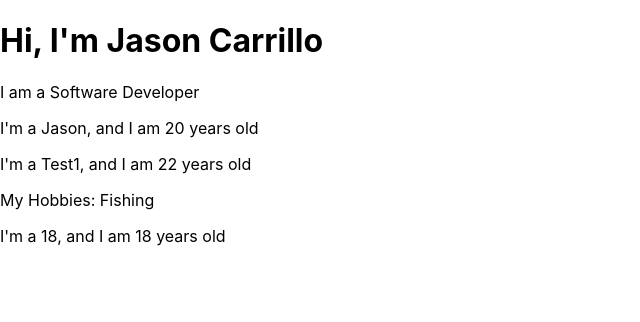
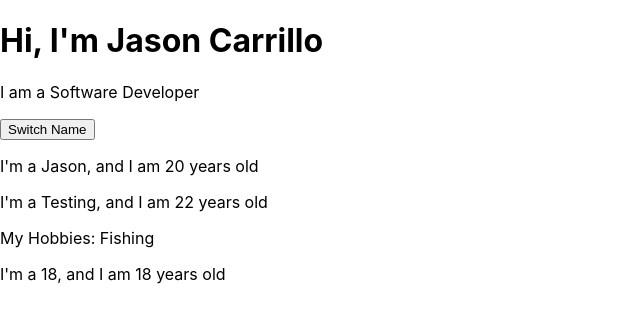
Before and after one commit to Jason-Carrillo/react-exercises, a React (Create React App) app: page / in a window 1280 px wide. Shown: the top 322 px of the page, without its empty margins (0-640 px from the left). Built offline with nearby package versions, Linux system fonts and the light colour scheme.

Commit message:
added clicked function to the button

```diff
--- a/src/App.js
+++ b/src/App.js
@@ -3,17 +3,24 @@
 import Person from './Person/Person';
 
 function App() {
+
     let state = {
         persons: [
             { name: 'Jason', age: 20},
-            { name: 'Test1', age: 22},
+            { name: 'Testing', age: 22},
             { name: 'Test2', age: 18}
         ]
     }
+
+    let switchNameHandler = () => {
+        console.log("Was Clicked")
+    }
+
   return (
     <div className={App}>
         <h1>Hi, I'm Jason Carrillo</h1>
         <p>I am a Software Developer</p>
+        <button onClick={switchNameHandler}>Switch Name</button>
         <Person name={state.persons[0].name} age={state.persons[0].age} />
         <Person name={state.persons[1].name} age={state.persons[1].age}>My Hobbies: Fishing</Person>
         <Person name={state.persons[2].age} age={state.persons[2].age} />
```
Also changed, not shown: 1 other file (tests, documents, lock files or other folders).
